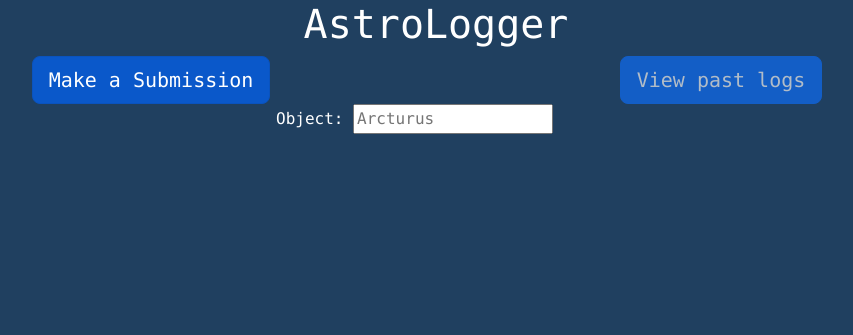
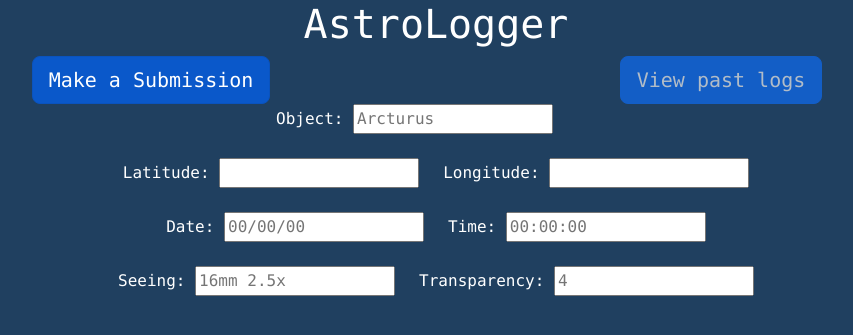
Before and after one commit to rdallim2/AstroLogger, a Python web app: template templates/index.html in a window 1280 px wide. Shown: the top 335 px of the page, without its empty margins (204-1057 px from the left). Run offline with Jinja, Linux system fonts and the light colour scheme; the template is opened without the code that fills it, so the values that code supplies are empty.

Commit message:
Adding text boxes.

```diff
--- a/templates/index.html
+++ b/templates/index.html
@@ -40,6 +40,54 @@
     <label class="form-inline" for="inlineFormObjectName">Object:</label>
     <input type="text" class="mx-auto" id="inlineFormObjectName" placeholder="Arcturus" style="width: 200px;">
   </div>
+  <div class="container mt-4">
+    <div class="row justify-content-center">
+      <div class="col-auto">
+        <div class="form-inline">
+          <label for="inlineFormLatitude" class="form-inline">Latitude:</label>
+          <input type="text" class="mx-auto" id="inlineFromLatitude" placeholder="" style="width: 200px;">
+        </div>
+      </div>
+      <div class="col-auto">
+        <div class="form-inline">
+          <label for="inlineFormLongitude" class="mr-2">Longitude:</label>
+          <input type="text" class="mx-auto" id="inlineFormLongitude" placeholder="" style="width: 200px;">
+        </div>
+      </div>
+    </div>
+  </div>
+  <div class="container mt-4">
+    <div class="row justify-content-center">
+      <div class="col-auto">
+        <div class="form-inline">
+          <label for="inlineFormDate" class="form-inline">Date:</label>
+          <input type="text" class="mx-auto" id="inlineFromDate" placeholder="00/00/00" style="width: 200px;">
+        </div>
+      </div>
+      <div class="col-auto">
+        <div class="form-inline">
+          <label for="inlineFormTime" class="mr-2">Time:</label>
+          <input type="text" class="mx-auto" id="inlineFormTime" placeholder="00:00:00" style="width: 200px;">
+        </div>
+      </div>
+    </div>
+  </div>
+  <div class="container mt-4">
+    <div class="row justify-content-center">
+      <div class="col-auto">
+        <div class="form-inline">
+          <label for="inlineFormSeeing" class="form-inline">Seeing:</label>
+          <input type="text" class="mx-auto" id="inlineFromSeeing" placeholder="16mm 2.5x" style="width: 200px;">
+        </div>
+      </div>
+      <div class="col-auto">
+        <div class="form-inline">
+          <label for="inlineFormTransparency" class="mr-2">Transparency:</label>
+          <input type="text" class="mx-auto" id="inlineFormTransparency" placeholder="4" style="width: 200px;">
+        </div>
+      </div>
+    </div>
+  </div>
 </body>
 
 
```
